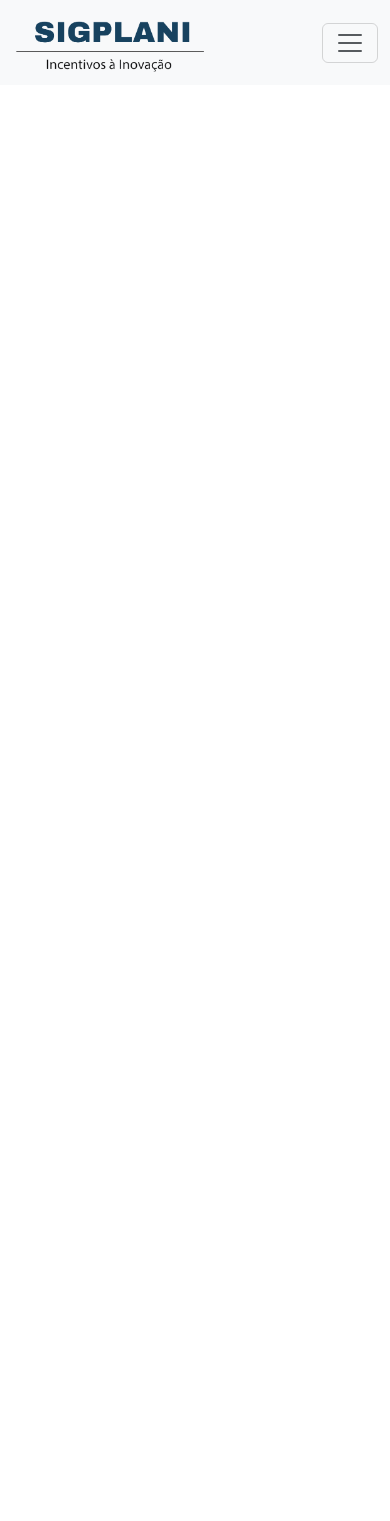
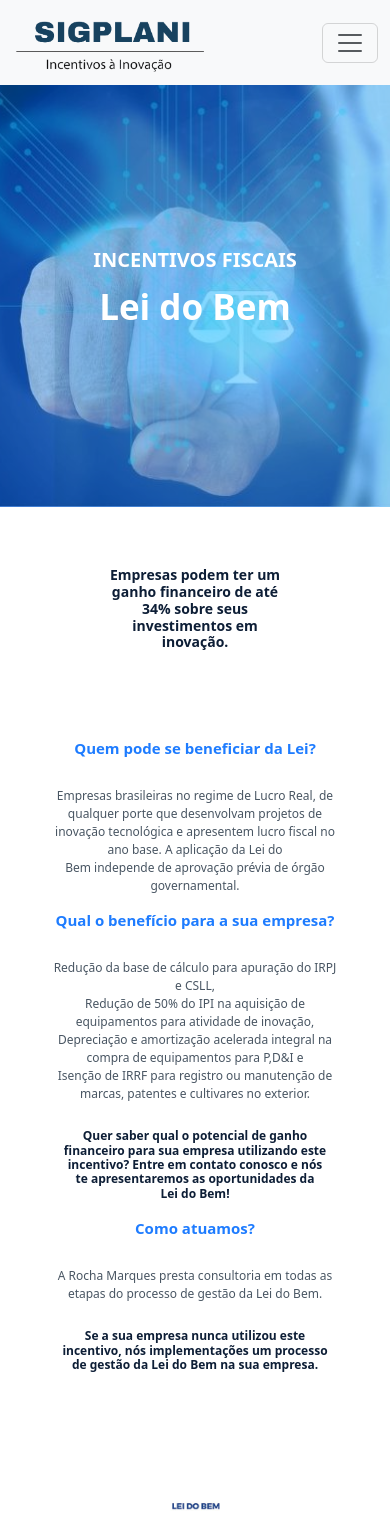
Before and after one commit to Marcos-Gabriell/Projeto-web-react, a React (Create React App) app: page /Lei-do-bem in a window 390 px wide. Before the commit this address had no page. Shown: the top 1521 px of the page. Before the commit the page ends 844 px from the top, so only its background shows below. Built offline with nearby package versions, Linux system fonts and the light colour scheme.

Commit message:
primeiro teste do responsivo da pagina lei do bem

```diff
--- a/src/App.js
+++ b/src/App.js
@@ -13,6 +13,7 @@ import Paginaconteudo from './paginaconteudo.js';
 import Paginacontato from './paginacontato.js';
 import Paginadepolicasdepriacidade from './paginadepolicasdepriacidade.js';
 import Paginainformanus from './paginainformanus.js';
+import Paginaleidobem from './paginaleidobem.js';
 
 
 const App = () => {
@@ -22,17 +23,18 @@ const App = () => {
         <Navbar />
         <Routes>
           <Route path="/" element={<Home />} />
-          <Route path="/a-sigplani" element={<Asigplani  />} />
-          <Route path="/incentivos-fiscias" element={<IncentivosFiscais  />} />
-          <Route path="/Captação-de-Recursos" element={<CaptaçãodeRecursos  />} />
-          <Route path="/finame" element={<Fianme  />} />
-          <Route path="/consultoria-para-icts-e-universidades" element={<Consultoriaparauniversidade  />} />
-          <Route path="/Lei-da-informatica" element={<PaginaLeidainformatica  />} />
-          <Route path="/clientes" element={<Paginaclientes  />} />
-          <Route path="/conteudo" element={<Paginaconteudo  />} />
-          <Route path="/contato" element={<Paginacontato  />} />
-          <Route path="/politicas-de-privacidade" element={<Paginadepolicasdepriacidade  />} />
-          <Route path="/Lei-da-informatica-manus" element={<Paginainformanus  />} />
+          <Route path="/a-sigplani/" element={<Asigplani  />} />
+          <Route path="/incentivos-fiscias/" element={<IncentivosFiscais  />} />
+          <Route path="/Captação-de-Recursos/" element={<CaptaçãodeRecursos  />} />
+          <Route path="/finame/" element={<Fianme  />} />
+          <Route path="/consultoria-para-icts-e-universidades/" element={<Consultoriaparauniversidade  />} />
+          <Route path="/Lei-da-informatica/" element={<PaginaLeidainformatica  />} />
+          <Route path="/clientes/" element={<Paginaclientes  />} />
+          <Route path="/conteudo/" element={<Paginaconteudo  />} />
+          <Route path="/contato/" element={<Paginacontato  />} />
+          <Route path="/politicas-de-privacidade/" element={<Paginadepolicasdepriacidade  />} />
+          <Route path="/Lei-da-informatica-manus/" element={<Paginainformanus  />} />
+          <Route path="/Lei-do-bem/" element={<Paginaleidobem  />} />
         </Routes>
       </div>
     </Router>
--- a/src/IncentivosFiscais.js
+++ b/src/IncentivosFiscais.js
@@ -45,7 +45,9 @@ function IncentivosFiscais() {
             <div className="image-container2">
               <img src={logoImg2} alt="Imagem" />
               <div className="image-caption">
+              <Link to="/Lei-do-bem/">
                 <h4 className="text-center" style={{ color: '#3399CC' }}>Lei do Bem</h4>
+                </Link>
                 <p className="text-center text-wrap">Empresas podem ter um ganho financeiro de até 34% sobre seus investimentos em inovação.</p>
               </div>
             </div>
--- a/src/MySection.js
+++ b/src/MySection.js
@@ -44,7 +44,9 @@ const MySection = () => {
             <div className="image-container2">
               <img src={logoImg2} alt="Imagem" />
               <div className="image-caption">
+              <Link to="/Lei-do-bem/">
                 <h4 className="text-center" style={{ color: '#3399CC' }}>Lei do Bem</h4>
+                </Link>
                 <p className="text-center text-wrap">Empresas podem ter um ganho financeiro de até 34% sobre seus investimentos em inovação.</p>
               </div>
             </div>
--- a/src/MySection4.css
+++ b/src/MySection4.css
@@ -73,11 +73,11 @@
   }
 
   .quemsomos h1 {
-    font-size: 40px;
+    font-size: 30px;
   }
 
   .quemsomos h2 {
-    font-size: 40px;
+    font-size: 25px;
   }
 
   .quemsomos h3 {
--- a/src/MySection4.js
+++ b/src/MySection4.js
@@ -9,7 +9,7 @@ const QuemSomos = () => {
       <div>
         <h2>QUEM SOMOS.</h2>
         <h3>A SIGPLANI  foi fundada em Curitiba em 1995 com <br/>o objetivo de assessorar empresas de informática e <br/>automação de todos os portes a se habilitar e a manter <br/>os incentivos fiscais da Lei de Informática.</h3><br/>
-        <Link to="/a-sigplani" className="btn">Saiba Mais</Link>
+        <Link to="/a-sigplani/" className="btn">Saiba Mais</Link>
       </div>
     </section>
   );
--- a/src/Navbar.js
+++ b/src/Navbar.js
@@ -33,7 +33,7 @@ const Navbar = () => {
               </Link>
             </li>
             <li className="nav-item">
-               <Link className="nav-link" to="/a-sigplani">
+               <Link className="nav-link" to="/a-sigplani/">
                     A SIGPLANI
               </Link>
             </li>
--- a/src/paginacontato.js
+++ b/src/paginacontato.js
@@ -56,7 +56,7 @@ function paginacontato() {
         <label className="validar">
         Ao informar meus dados, eu concordo com a Política de Privacidade.
         </label>
-      <button type="submit">Enviar</button>
+      <button type="button">Enviar</button>
     </form>
   </div>
 </div>
--- /dev/null
+++ b/src/paginaleidobem.css
@@ -0,0 +1,133 @@
+.imagee-containerr9 {
+  position: relative;
+  width: 100%;
+  height: 35vh;
+  overflow: hidden;
+}
+
+.imagee-containerr9 img {
+  width: auto;
+  height: 100%;
+  object-fit: contain;
+  max-width: 100%;
+  max-height: 100%;
+}
+
+.imagee-containerr9 .ooverlayy9 {
+  position: absolute;
+  top: 0;
+  left: 0;
+  width: 100%;
+  height: 100%;
+  background-color: rgba(0, 153, 255, 0.384);
+  display: flex;
+  flex-direction: column;
+  justify-content: center;
+  align-items: center;
+  color: #fff;
+  text-align: center;
+  padding: 20px;
+  font-weight: bold;
+}
+
+.imagee-containerr9 .ooverlayy9 .imagee-texxtt9 {
+  font-size: 25px;
+  margin-bottom: 1px;
+  font-weight: bold;
+  color: white;
+}
+
+.imagee-containerr9 .ooverlayy9 h1 {
+  color: #fff;
+  font-size: 45px;
+  font-weight: bold;
+  margin-bottom: 10px;
+}
+
+.coontainerr3 {
+  display: flex;
+  flex-direction: column;
+  align-items: center;
+  justify-content: center;
+  text-align: center;
+  padding: 50px;
+}
+
+.coontainerr3 h1 {
+  font-size: 22px;
+  font-weight: bold;
+  color: #0d1e36;
+  margin-bottom: 30px;
+}
+
+.texxt-containerr3 h2 {
+  font-size: 28px;
+  font-weight: bold;
+  color: #1e7cff;
+  margin-bottom: 30px;
+}
+
+.texxt-containerr3 p {
+  font-size: 19px;
+  color: rgb(73, 86, 99);
+}
+
+.imagee-containerr3 {
+  display: flex;
+  flex-wrap: wrap;
+  align-items: center;
+  justify-content: center;
+  background-color: #fff;
+  width: 100vw;
+  margin-top: 50px;
+}
+
+.imagee-containerr3 img {
+  max-width: 100%;
+  height: auto;
+}
+
+.subtitulo-2 h4 {
+  font-weight: bold;
+  color: #0d1e36;
+  padding: 10px;
+  font-size: 18px;
+}
+
+@media (max-width: 768px) {
+  .imagee-containerr9 {
+    height: 50vh;
+  }
+
+  .imagee-containerr9 .ooverlayy9 {
+    padding: 10px;
+  }
+
+  .imagee-containerr9 .ooverlayy9 .imagee-texxtt9 {
+    font-size: 20px;
+  }
+
+  .imagee-containerr9 .ooverlayy9 h1 {
+    font-size: 35px;
+  }
+
+  .imagee-containerr3 {
+    padding: 20px;
+    margin-top: 30px;
+  }
+
+  .coontainerr3 h1 {
+    font-size: 14px;
+  }
+
+  .texxt-containerr3 h2 {
+    font-size: 15px;
+  }
+
+  .texxt-containerr3 p {
+    font-size: 12px;
+  }
+  .subtitulo-2 h4 {
+    font-size: 12px;
+  }
+}
--- /dev/null
+++ b/src/paginaleidobem.js
@@ -0,0 +1,56 @@
+import React from 'react';
+import './paginaleidobem.css';
+import MyCadastro from './MyCadastro';
+import End from './End';
+import Myrodape from './Myrodape';
+import logoImg from './img/imgleidobem.png';
+import logoImg1 from './img/imgleidobem2.png';
+
+function paginaleidobem() {
+  return (
+    <div>
+        <div className="imagee-containerr9">
+       <img src={logoImg} alt="Imagem" style={{ objectFit: 'cover' }} />
+       <div className="ooverlayy9">
+       <p className="imagee-texxtt9">INCENTIVOS FISCAIS</p>
+        <h1>Lei do Bem</h1>
+      </div>
+      <br/>
+      </div>
+      <div className="coontainerr3">
+            <h1>Empresas podem ter um ganho financeiro de até 34% sobre seus investimentos em inovação.</h1><br/><br/>
+            <div className="texxt-containerr3">
+            <h2>Quem pode se beneficiar da Lei?</h2>
+            <p>Empresas brasileiras no regime de Lucro Real, de qualquer porte que desenvolvam projetos de inovação tecnológica e apresentem lucro fiscal no ano base. A aplicação da Lei do <br/>
+            Bem independe de aprovação prévia de órgão governamental.</p>
+        </div>
+        <div className="texxt-containerr3">
+            <h2>Qual o benefício para a sua empresa?</h2>
+            <p>Redução da base de cálculo para apuração do IRPJ e CSLL,<br/>
+            Redução de 50% do IPI na aquisição de equipamentos para atividade de inovação,<br/>
+             Depreciação e amortização acelerada integral na compra de equipamentos para P,D&I e<br/>
+            Isenção de IRRF para registro ou manutenção de marcas, patentes e cultivares no exterior.</p>
+        </div>
+        <div className="subtitulo-2">
+           <h4>Quer saber qual o potencial de ganho financeiro para sua empresa utilizando este incentivo? Entre em contato conosco e nós te apresentaremos as oportunidades da <br/>
+           Lei do Bem!</h4>
+        </div>
+        <div className="texxt-containerr3">
+            <h2>Como atuamos?</h2>
+            <p>A Rocha Marques presta consultoria em todas as etapas do processo de gestão da Lei do Bem.</p>
+        </div>
+        <div className="subtitulo-2">
+           <h4>Se a sua empresa nunca utilizou este incentivo, nós implementações um processo de gestão da Lei do Bem na sua empresa.</h4>
+        </div>
+      </div>
+         <div className="imagee-containerr3">
+         <img src={logoImg1} alt="Imagem" />
+        </div>
+      <MyCadastro />
+      <End />
+      <Myrodape />
+    </div>
+  );
+}
+
+export default paginaleidobem;
```
Also changed, not shown: src/Myrodape.js (+7 -7 lines), src/img/imgleidobem.png (added), src/img/imgleidobem2.png (added).
